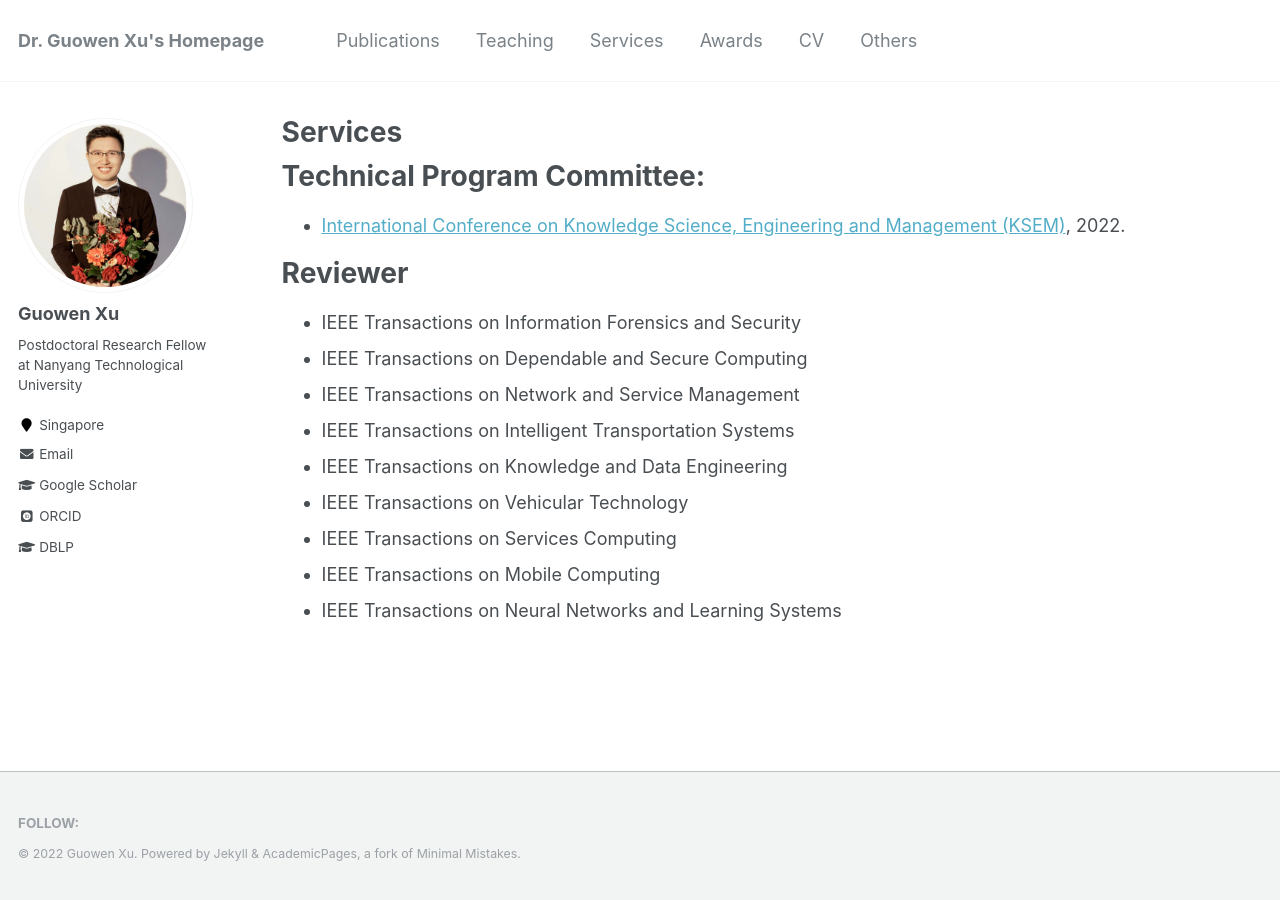
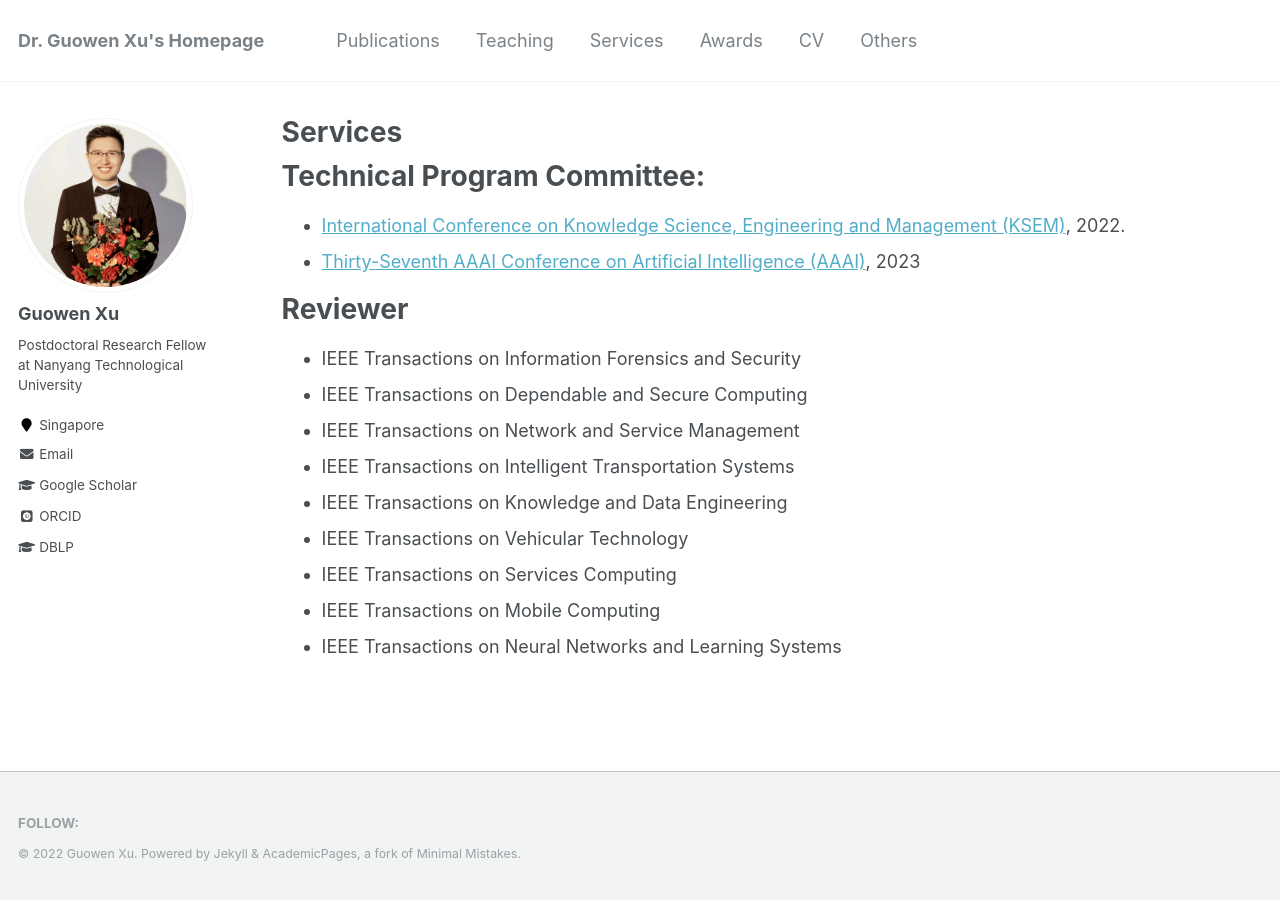
Before and after one commit to Guowen-xu/guowen-xu.github.io, a Jekyll site: the page built from _pages/services.md, in a window 1280 px wide. Built offline with Jekyll 4.4.1, drawn with Linux system fonts in a browser that asks for light colours; some web fonts are replaced.

Commit message:
Update services.md

```diff
--- a/_pages/services.md
+++ b/_pages/services.md
@@ -7,6 +7,7 @@ author_profile: true
 Technical Program Committee:
 ======
 * [International Conference on Knowledge Science, Engineering and Management (KSEM)](https://ksem22.smart-conf.net/committee.html), 2022.
+* [Thirty-Seventh AAAI Conference on Artificial Intelligence (AAAI)](https://aaai.org/Conferences/AAAI-23/), 2023
 
 Reviewer
 ======
```
